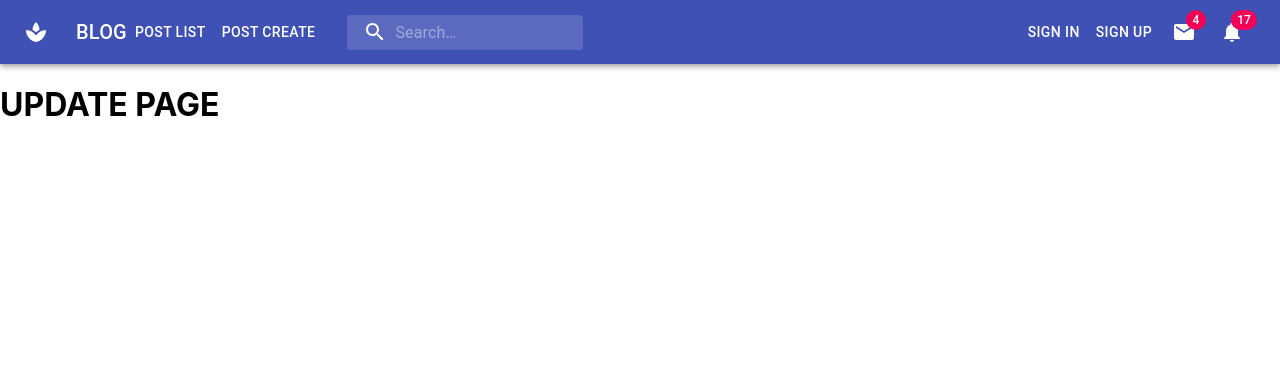
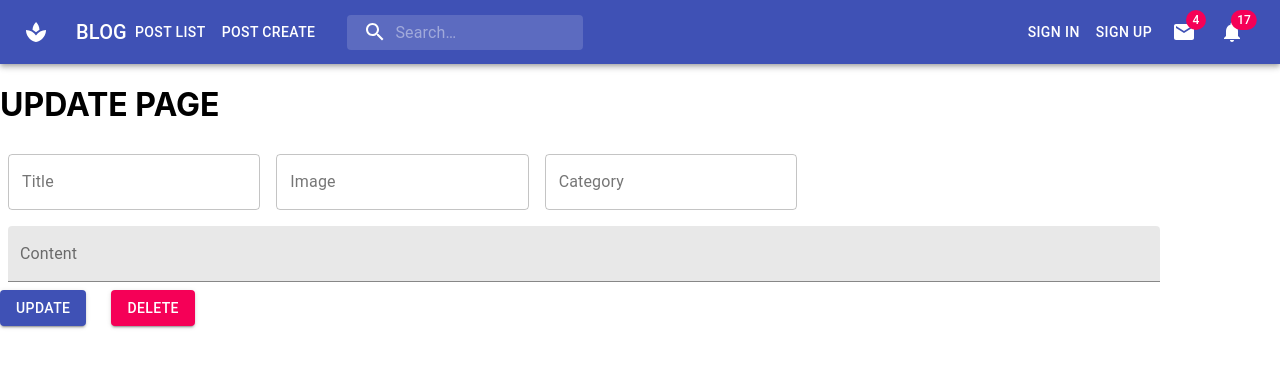
Before and after one commit to E2103-Huseyin/React_Frontend_BlogPrj, a React (Create React App) app: page /update/1 in a window 1280 px wide. Shown: the top 368 px of the page. Built offline with nearby package versions, Linux system fonts and the light colour scheme; no server answers.

Commit message:
added post update

```diff
--- a/package.json
+++ b/package.json
@@ -9,6 +9,7 @@
     "@testing-library/react": "^11.1.0",
     "@testing-library/user-event": "^12.1.10",
     "axios": "^0.21.1",
+    "formik": "^2.2.6",
     "react": "^17.0.1",
     "react-dom": "^17.0.1",
     "react-router-dom": "^5.2.0",
--- a/src/pages/Update.js
+++ b/src/pages/Update.js
@@ -1,11 +1,260 @@
-import React from 'react'
+import React, {useEffect,useState} from 'react';
+import { useFormik } from "formik";
+import axios from "axios";
+import {useHistory} from "react-router-dom"
+import { useParams } from "react-router-dom"
+import TextField from '@material-ui/core/TextField';
+import { makeStyles } from '@material-ui/core/styles';
+import Grid from '@material-ui/core/Grid';
+import Button from '@material-ui/core/Button';
+
+
+const useStyles = makeStyles((theme) => ({
+    root: {
+      '& .MuiTextField-root': {
+        margin: theme.spacing(1),
+        width: '25ch',
+      },
+    },
+
+}));
+
 
 export const Update = () => {
+    const classes = useStyles();
+    const postUpdateBaseUrl = "https://blog6666.herokuapp.com/update/"
+    const history = useHistory();
+    const { slug } = useParams();
+
+    const [updatedata, setUpdatedata] = useState(
+        {
+            "title" :"",
+            "image" :"",
+            "category" :"",
+            "content" :""
+
+        }
+    );
+    const handleChange = e => {
+        const { name, value } = e.target;
+        setUpdatedata(prevState => ({
+            ...prevState,
+            [name]: value
+        }));
+    };
+
+
+
+    const [newdata, setNewdata] = useState(updatedata);
+
+
+    console.log("updatedata :",updatedata) ;
+    console.log("newdata :",newdata) ;
+
+
+
+
+    useEffect(() => {
+        axios.get((postUpdateBaseUrl+slug+"/"), {
+           headers : {
+            Accept: "application/json",
+            "Content-Type": "application/json",
+            Authorization : "Token "+localStorage.getItem('Authorization'),
+
+           }
+        })
+        .then( (res)=>setUpdatedata(res.data) )
+
+        // setUpdatedata(res.data) )
+        // .then( ()=>setNewdata(updatedata) )
+
+    }, [])
+
+
+
+
+    // const formik = useFormik({
+
+    //     initialValues,
+
+    //     initialValues: {
+    //         title: updatedata.title ,
+    //         category: updatedata.category,
+    //         image: updatedata.image,
+    //         content: updatedata.content,
+
+    //     //     // "title": updatedata.title ,
+    //     //     // "category": updatedata.category,
+    //     //     // "image": updatedata.image,
+    //     //     // "content": updatedata.content
+    //     // },
+
+    //     onSubmit: async (values) => {
+    //       console.log("values", values);
+    //       try {
+    //         const result = await axios.put(
+    //             (postUpdateBaseUrl+slug+"/"),
+    //           values,
+    //           {
+    //             headers: {
+    //               Accept: "application/json",
+    //               "Content-Type": "application/json",
+    //               Authorization : "Token "+localStorage.getItem('Authorization'),
+    //             },
+    //           }
+    //         );
+    //         console.log(result?.data);
+    //       } catch ({ response }) {
+    //         if (response) {
+    //         //   console.log(response.data.non_field_errors[0]);
+    //           console.log("catch:",response.data);
+    //         } else {
+    //           console.log("Something went wrong!");
+    //         }
+    //       }
+    //     },
+    // });
+
+
+    const handleMenuUpdate = () => {
+
+            // PUT request using fetch inside useEffect React hook
+            const requestOptions = {
+                method: 'PUT',
+                headers : {
+                    Accept: "application/json",
+                    "Content-Type": "application/json",
+                    Authorization : "Token "+localStorage.getItem('Authorization'),
+
+                },
+                body: JSON.stringify(
+                    {
+                        "title": updatedata.title ,
+                        "category": updatedata.category,
+                        "image": updatedata.image,
+                        "content": updatedata.content
+                    })
+            };
+            fetch( (postUpdateBaseUrl+slug+"/"), requestOptions)
+                .then(response => response.json())
+                .then(data => console.log("response_data:",data));
+                // .then(data => setPostId(data.id));
+
+        // empty dependency array means this effect will only run once (like componentDidMount in classes)
+
+
+
+  	};
+
+
+
+
+    const title = (updatedata?.title) ;
+
+    console.log("title:",{title}.title)
+
+
+
+
     return (
-        <div>
+        <>
+
             <h1>UPDATE PAGE</h1>
-        </div>
+
+            <form className={classes.root} noValidate autoComplete="off"  >
+                <div>
+                    <TextField
+                        id="standard-multiline-flexible"
+                        name="title"
+                        label="Title"
+                        type="text"
+                        multiline
+                        rowsMax={2}
+                        value={updatedata.title }
+                        onChange={handleChange}
+                        // onChange={(event)=>setUpdatedata({ "title": event.target.value})}
+                        variant="outlined"
+
+                    />
+                        <TextField
+                        id="standard-multiline-flexible"
+                        label="Image"
+                        name="image"
+                        multiline
+                        rowsMax={1}
+                        value={updatedata.image}
+                        onChange={handleChange}
+                        // onChange={(event)=>setUpdatedata({ "image": event.target.value})}
+                        variant="outlined"
+                        // variant="filled"
+                        type="text"
+                    />
+                    <TextField
+                        id="standard-multiline-flexible"
+                        label="Category"
+                        name="category"
+                        multiline
+
+                        rowsMax={1}
+                        value={updatedata.category}
+                        variant="outlined"
+                        onChange={handleChange}
+                        // onChange={(event)=>setUpdatedata({ "category": event.target.value})}
+                        // variant="filled"
+                        type="text"
+                    />
+                    <TextField
+                        id="standard-multiline-flexible"
+                        label="Content"
+                        name="content"
+                        multiline
+                        rowsMax={15}
+                        value={updatedata.content}
+                        style={{ width:"90%" }}
+                        onChange={handleChange}
+                        // onChange={(event)=>setUpdatedata(updatedata.content = event.target.value)}
+                        variant="filled"
+                        type="text"
+                    />
+
+
+
+
+
+
+
+
+
+
+
+                </div>
+                <div>
+                <Button variant="contained" color="primary"   onClick={handleMenuUpdate}>
+                        UPDATE
+                </Button>
+                        <Button variant="contained" color="secondary" style={{marginLeft:"25px" }}>
+                        DELETE
+                        </Button>
+
+                </div>
+            </form>
+
+
+        </>
     )
 }
 
 export default Update;
+
+
+// const handleChange = (prop) => (event) => {
+//     setUpdatedata(
+//         {
+//             ...title, [prop.category]: event.target.value,
+//             ...title, [prop.content]: event.target.value,
+//             ...title, [prop.image]: event.target.value,
+//             ...title, [prop.title]: event.target.value
+
+//         }
+//     );
+// };
```
Also changed, not shown: 1 other file (tests, documents, lock files or other folders).
